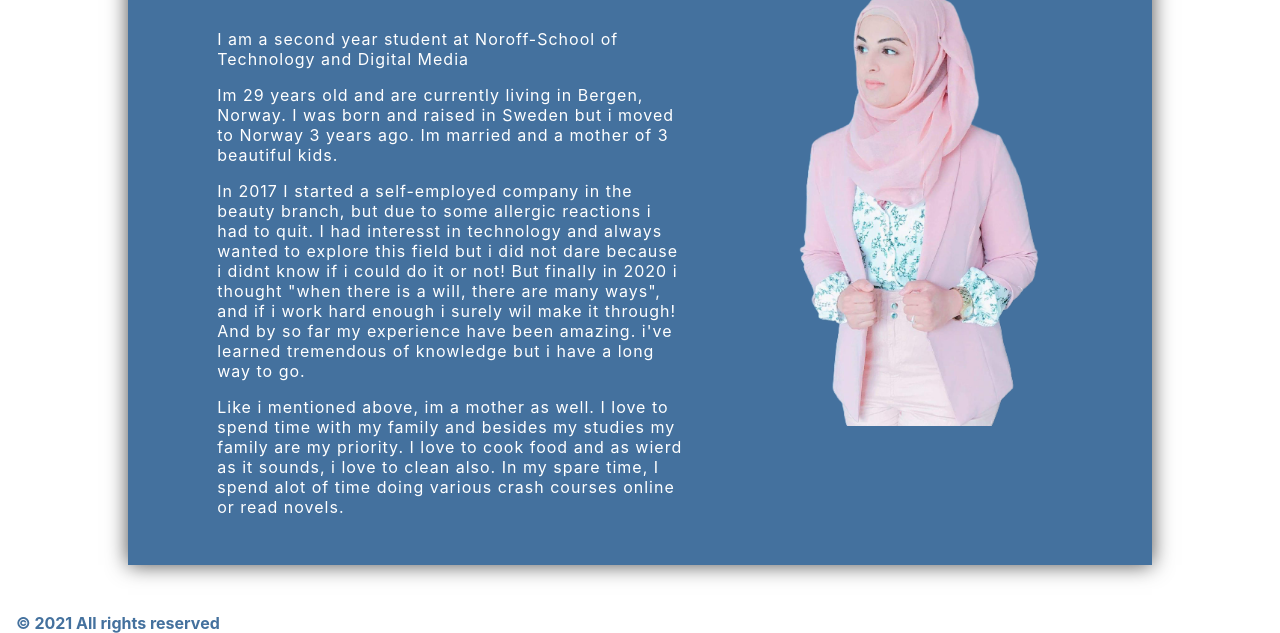
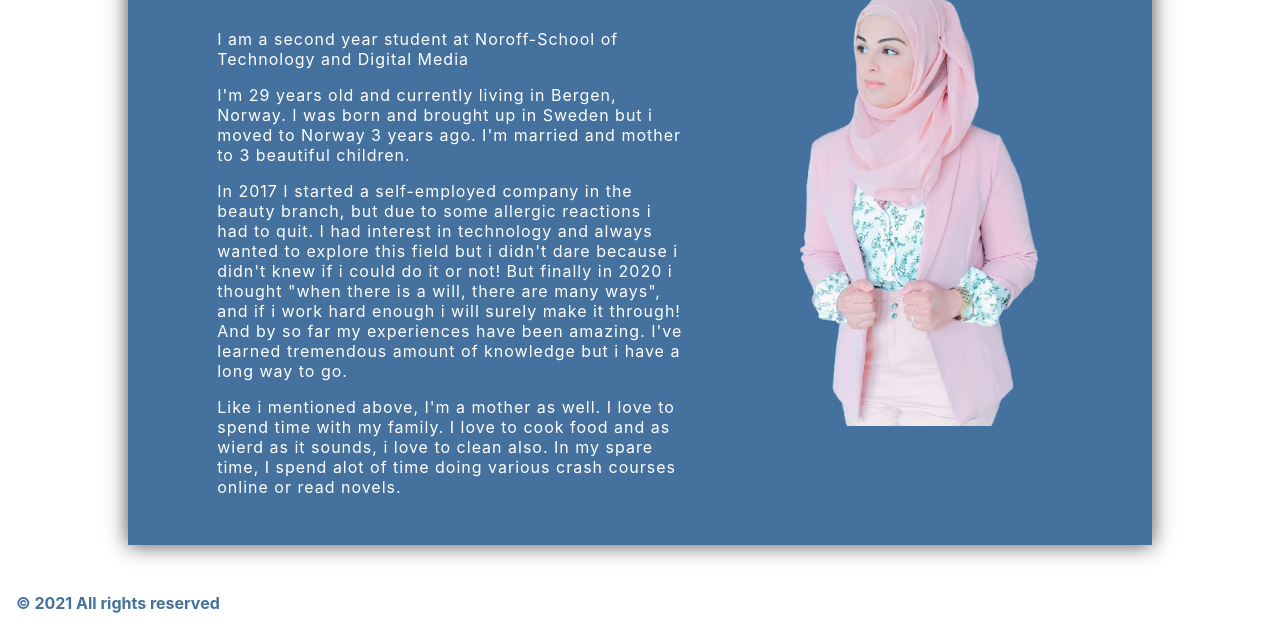
Before and after one commit to Shumailakayani06/profil, a plain HTML site: page index.html in a window 1280 px wide. Shown: the part 246-879 px from the top of the page. Drawn offline with Linux system fonts and the light colour scheme.

Commit message:
correcting gramer

```diff
--- a/index.html
+++ b/index.html
@@ -17,15 +17,15 @@
 <div class="left-div">
     <h1 class="intro-h1">Hello My Name Is Shumaila</h1>
     <p>I am a second year student at Noroff-School of Technology and Digital Media</p>
-    <p>Im 29 years old and are currently living in Bergen, Norway.
-        I was born and raised in Sweden but i moved to Norway 3 years ago.
-        Im married and a mother of 3 beautiful kids.
+    <p>I'm 29 years old and currently living in Bergen, Norway.
+        I was born and brought up in Sweden but i moved to Norway 3 years ago.
+        I'm married and mother to 3 beautiful children.
     </p>
     <p> In 2017 I started a self-employed company in the beauty branch, but due to some allergic reactions i had to quit.
-        I had interesst in technology and always wanted to explore this field but i did not dare because i didnt know if i could do it or not!
-    But finally in 2020 i thought "when there is a will, there are many ways", and if i work hard enough i surely wil make it through!
-And by so far my experience have been amazing. i've learned tremendous of knowledge but i have a long way to go. </p>
-<p>Like i mentioned above, im a mother as well. I love to spend time with my family and besides my studies my family are my priority.
+        I had interest in technology and always wanted to explore this field but i didn't dare because i didn't knew if i could do it or not!
+    But finally in 2020 i thought "when there is a will, there are many ways", and if i work hard enough i will surely make it through!
+And by so far my experiences have been amazing. I've learned tremendous amount of knowledge but i have a long way to go. </p>
+<p>Like i mentioned above, I'm a mother as well. I love to spend time with my family.
     I love to cook food and as wierd as it sounds, i love to clean also.
     In my spare time, I spend alot of time doing various crash courses online or read novels.
   </p>
```
